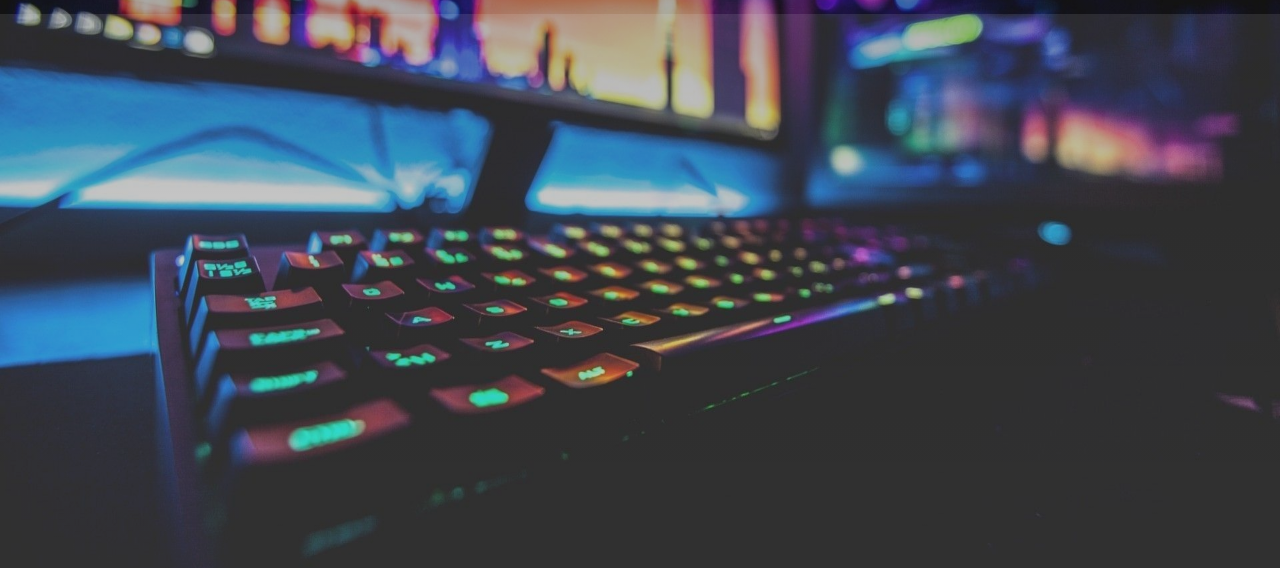
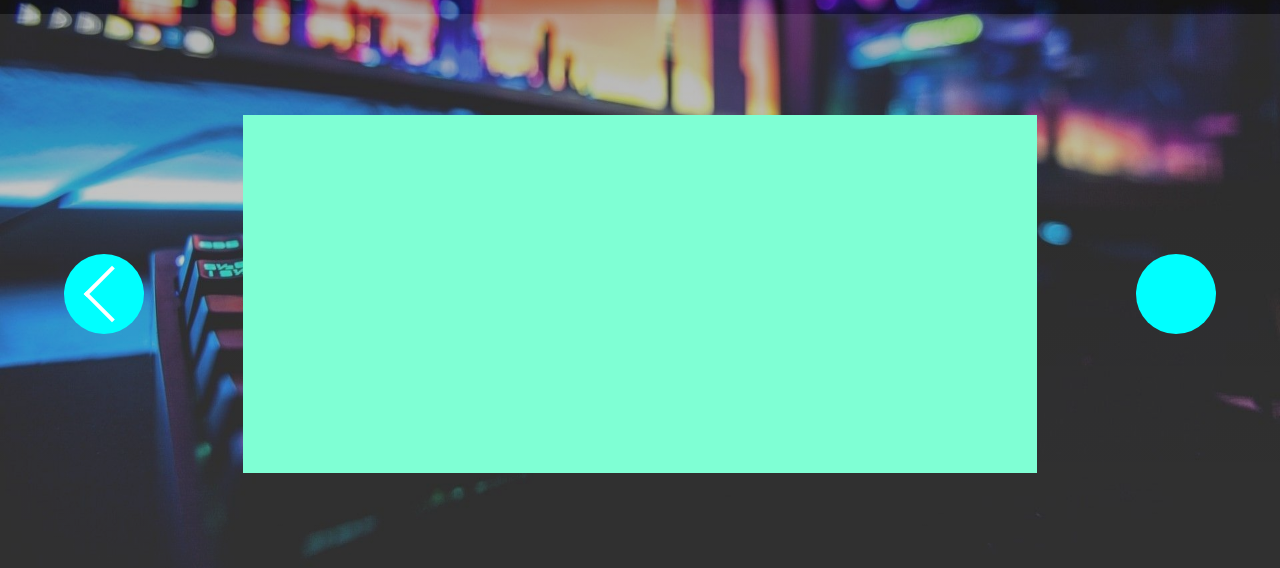
Before and after one commit to denisk13005/new_portfolio, a React (Create React App) app: page / in a window 1280 px wide. Shown: the part 980-1548 px from the top of the page. Built offline with nearby package versions, Linux system fonts and the light colour scheme.

Commit message:
resolution problème position et hover

```diff
--- /dev/null
+++ b/src/components/Gallery/Gallery.jsx
@@ -0,0 +1,16 @@
+import React from "react";
+import "./gallery.scss";
+
+const Gallery = () => {
+    return (
+        <section className="gallery">
+            <div className="arrow arrow__left"></div>
+            <div className="imgContainer">
+                <img src="" alt="" className="projectImg" />
+            </div>
+            <div className="arrow arrow__right"></div>
+        </section>
+    );
+};
+
+export default Gallery;
--- /dev/null
+++ b/src/components/Gallery/gallery.scss
@@ -0,0 +1,37 @@
+.gallery {
+    color: white;
+    width: 90%;
+    height: 80%;
+    display: flex;
+    justify-content: space-between;
+    align-items: center;
+    position: relative;
+}
+.arrow {
+    display: flex;
+    justify-content: center;
+    align-items: center;
+    width: 80px;
+    height: 80px;
+    background-color: aqua;
+    border-radius: 80px;
+    position: relative;
+    cursor: pointer;
+    &__left {
+        &::after {
+            content: "";
+            width: 50%;
+            height: 50%;
+            position: absolute;
+            border-left: 4px solid white;
+            border-bottom: 4px solid white;
+            rotate: 45deg;
+            left: 35%;
+        }
+    }
+}
+.imgContainer {
+    background-color: aquamarine;
+    flex-grow: 0.8;
+    height: 80%;
+}
--- a/src/components/Header/header.scss
+++ b/src/components/Header/header.scss
@@ -9,9 +9,13 @@
     display: flex;
     justify-content: space-between;
     align-items: center;
+    font-family: roboto;
+    position: relative;
+    z-index: 2;
     .logo {
         margin-left: 5vw;
         font-size: 48px;
+        font-family: dancing;
     }
     .navigation {
         margin-right: 5vw;
--- a/src/pages/Home/Home.jsx
+++ b/src/pages/Home/Home.jsx
@@ -1,5 +1,6 @@
-import React from "react";
+import React, { useEffect } from "react";
 import Header from "../../components/Header/Header";
+import Gallery from "../../components/Gallery/Gallery";
 import "./home.scss";
 
 const Home = () => {
@@ -13,13 +14,16 @@ const Home = () => {
                 </div>
             </section>
             <section className="projectsContainer">
+                <div className="test">s</div>
                 <div className="backgroundProjectsContainer">
                     <header className="projectsTitleContainer">
                         <span className="line"></span>
                         <h2 className="projectsTitle">Mes Projets</h2>
                         <span className="line"></span>
                     </header>
-                    <section className="projects"></section>
+                    <section className="projects">
+                        <Gallery />
+                    </section>
                 </div>
             </section>
         </main>
--- a/src/pages/Home/home.scss
+++ b/src/pages/Home/home.scss
@@ -12,16 +12,6 @@
         background-size: 120% 120%;
         background-position: center;
         z-index: -100;
-        // top: 0;
-        &::after {
-            content: "";
-            position: absolute;
-            width: 100%;
-            height: 100%;
-            top: 0;
-            background: linear-gradient(rgba(0, 0, 0, 0.7), rgba(0, 0, 0, 0.1));
-            z-index: -99;
-        }
     }
     .titleContainer {
         color: white;
@@ -44,24 +34,21 @@
     width: 100%;
     height: 100vh;
     z-index: 100;
+    position: relative;
+    .test {
+        position: absolute;
+        width: 100%;
+        height: 100%;
+        background: linear-gradient(rgba(black, 0.4), rgba(black, 0.1));
+    }
 }
 .backgroundProjectsContainer {
     width: 100%;
     height: 100vh;
     background-image: url("../../assets/img/projectsContainer.jpg");
     background-size: 100% 100%;
-    z-index: -99;
-    position: relative;
+    z-index: -100;
 
-    &::after {
-        content: "";
-        position: absolute;
-        width: 100%;
-        height: 100%;
-        top: 0;
-        background: linear-gradient(rgba(0, 0, 0, 0.4), rgba(0, 0, 0, 0.1));
-        z-index: -99;
-    }
     .projectsTitleContainer {
         display: flex;
         justify-content: space-around;
@@ -86,5 +73,9 @@
         height: 70vh;
         background-color: rgba($color: white, $alpha: 0.1);
         margin-top: 10vh;
+        display: flex;
+        justify-content: center;
+        align-items: center;
+        position: relative;
     }
 }
```
